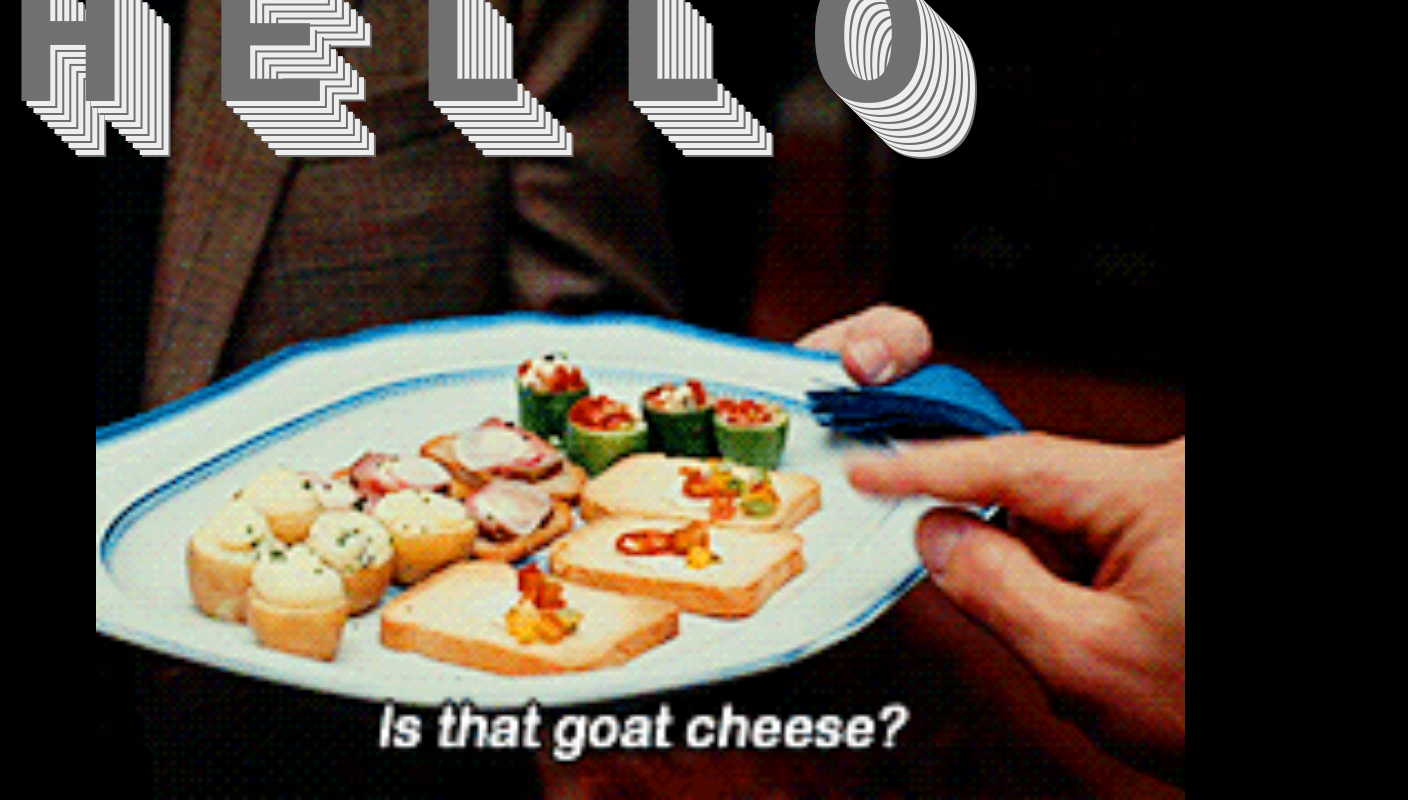
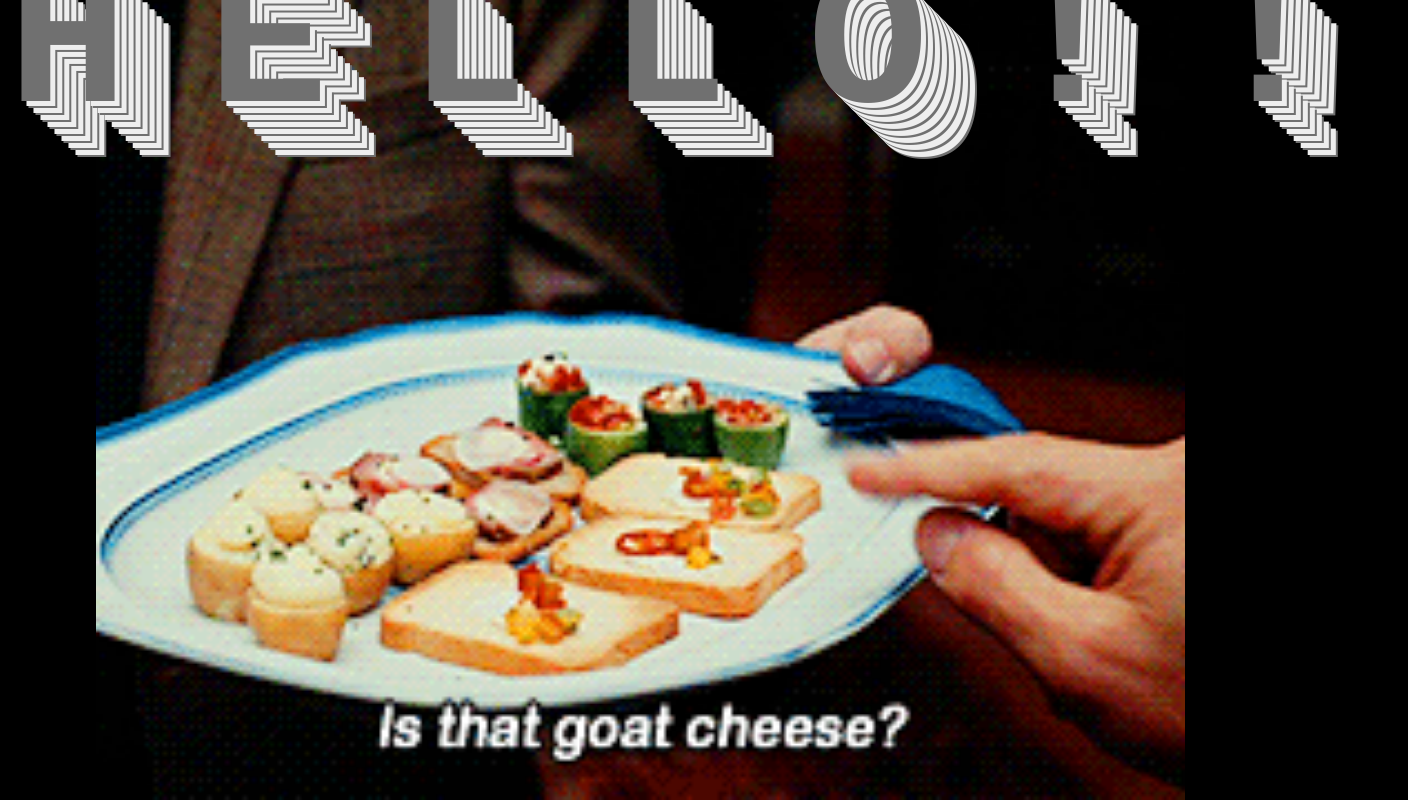
Before and after one commit to mark47/goatcheese, a plain HTML site: page index.html in a window 1280 px wide. Shown: the whole page, 1408 px wide, since content can reach past the window. Drawn offline with Linux system fonts and the light colour scheme.

Commit message:
Another little test.

```diff
--- a/index.html
+++ b/index.html
@@ -40,7 +40,7 @@
 <body>
 
 	<div class="pringles">
-		<div class="cheetos">HELLO</div>
+		<div class="cheetos">HELLO!!</div>
 	</div>
 
 </body>
```
